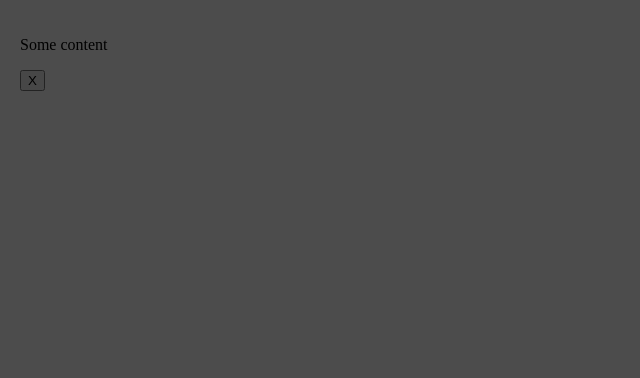
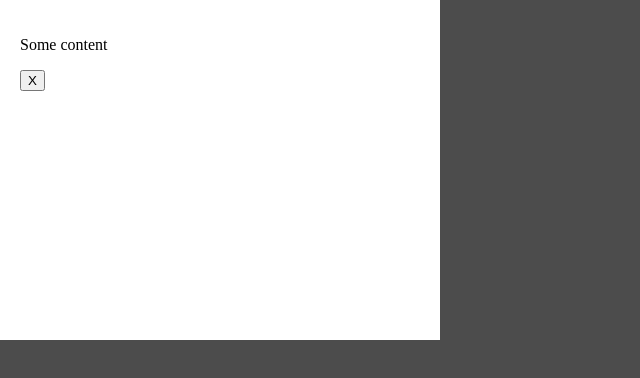
Before and after one commit to alphaura/Pop-up_Exercise, a plain HTML site: page index.html in a window 1280 px wide. Shown: the whole page, without its empty margins (0-640 px from the left). Drawn offline with Linux system fonts and the light colour scheme.

Commit message:
Update style.css

```diff
--- a/style.css
+++ b/style.css
@@ -16,6 +16,9 @@
 }
 
 .popup .content {
+    position: absolute;
     padding: 20px;
-
+    background-color: white;
+    width: 400px;
+    height: 300px;
 }
```
